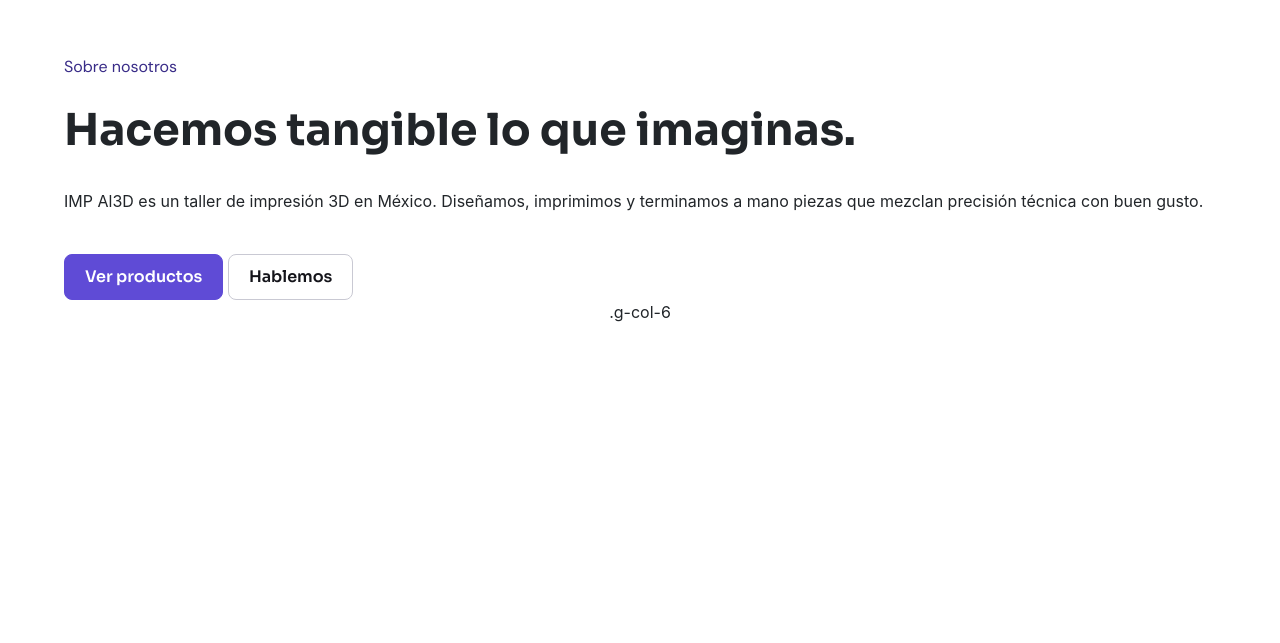
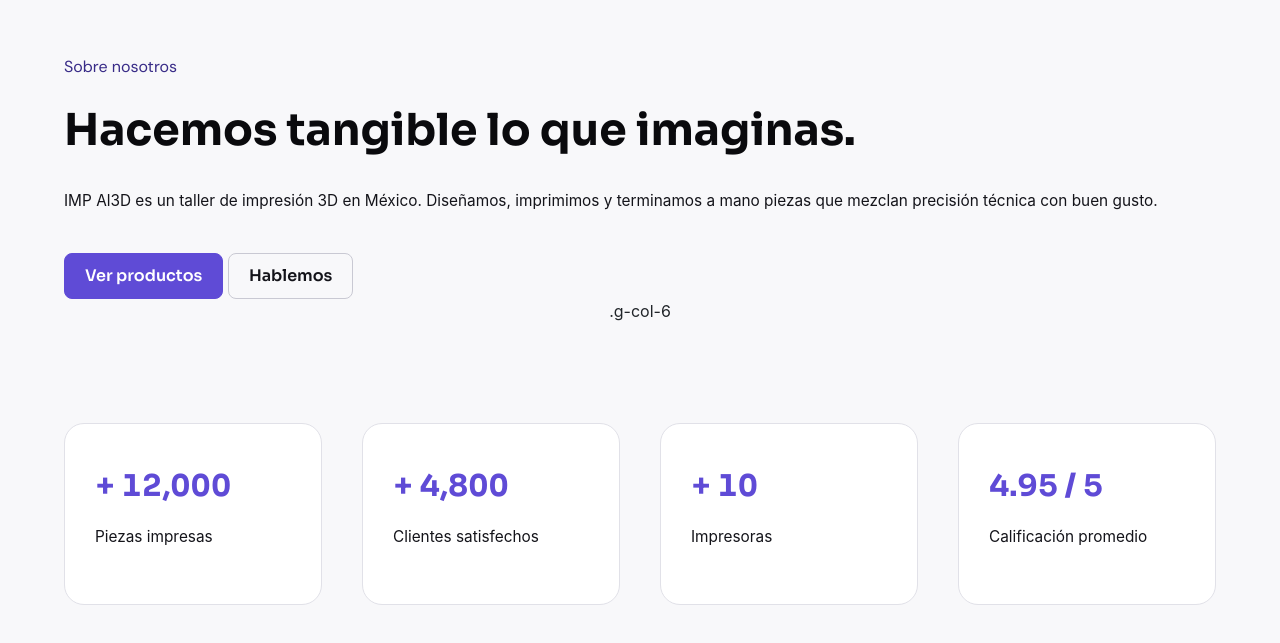
Before and after one commit to DiegoY2do/impal3d, a plain HTML site: page about.html in a window 1280 px wide. Shown: the part 53-696 px from the top of the page. Drawn offline with nearby package versions, Linux system fonts and the light colour scheme.

Commit message:
Estilos y contador de estadísticas en about

```diff
--- a/CSS/components/about.css
+++ b/CSS/components/about.css
@@ -1,6 +1,6 @@
 /* Todos los estilos de about van aqui */
 
-.hero-about{
+.hero-about {
   width: 100%;
   padding: 50px 0;
   display: flex;
@@ -8,7 +8,7 @@
   align-items: center;
 }
 
-.about-text{
+.about-text {
   width: 100%;
   display: flex;
   justify-content: center;
@@ -17,9 +17,63 @@
   gap: 25px;
 }
 
-.about-img{
+.about-img {
   width: 100%;
   display: flex;
   justify-content: center;
   align-items: center;
 }
+
+.statics-container{
+  width: 100%;
+  padding: 50px 0;
+  display: flex;
+  justify-content: center;
+  align-items: center;
+}
+
+.statistics-cards {
+  width: 100%;
+  display: grid;
+  grid-template-columns: repeat(4, 1fr);
+  gap: 40px;
+}
+
+.statistics-card {
+  padding: 40px 30px;
+  background: var(--neutro-0);
+  border: 1px solid var(--neutro-200);
+  display: flex;
+  justify-content: center;
+  align-items: flex-start;
+  flex-direction: column;
+  border-radius: 20px;
+}
+
+.statistics-card .number-statistics {
+  font-family: var(--font-heading);
+  font-weight: 700;
+  color: var(--morado-600);
+  font-size: clamp(30px, 2.7vw, 30px);
+}
+
+.statistics-card .number-statistics {
+  font-variant-numeric: tabular-nums;
+}
+
+@media (max-width: 1024px) {
+  .statistics-cards {
+    grid-template-columns: repeat(2, 1fr);
+  }
+}
+
+@media (max-width: 600px) {
+  .statistics-cards {
+    grid-template-columns: 1fr;
+    gap: 20px;
+  }
+
+  .statistics-card{
+    align-items: center;
+  }
+}
--- a/CSS/style.css
+++ b/CSS/style.css
@@ -50,6 +50,10 @@
     --info:   #4C9BF0;
 }
 
+body{
+    background: var(--neutro-50);
+}
+
 a{
     text-decoration: none;
 }
@@ -57,7 +61,14 @@
     font-family: var(--font-heading);
     font-size: clamp(28px, 3.5vw, 44px);
     font-weight: 700;
+    color: var(--neutro-950);
 }
+
+p{
+    color: var(--neutro-900);
+    font-size: clamp(14px, 1.2vw, 18px);
+}
+
 .container-max{
     width: 90%;
     max-width: 1800px;
--- /dev/null
+++ b/JS/components/statistics.js
@@ -0,0 +1,68 @@
+export function renderStatics(){
+    return `
+        <section class="statics-container">
+            <div class="container-max">
+                <div class="statistics-cards">
+                    <div class="statistics-card">
+                        <p class="number-statistics">+ <span class="counter" data-target="12000">0</span></p>
+                        <p>Piezas impresas</p>
+                    </div>
+                    <div class="statistics-card">
+                        <p class="number-statistics">+ <span class="counter" data-target="4800">0</span></p>
+                        <p>Clientes satisfechos</p>
+                    </div>
+                    <div class="statistics-card">
+                        <p class="number-statistics">+ <span class="counter" data-target="10">0</span></p>
+                        <p>Impresoras</p>
+                    </div>
+                    <div class="statistics-card">
+                        <p class="number-statistics"><span class="counter" data-target="4.95" data-decimals="2">0</span> / <span>5</span></p>
+                        <p>Calificación promedio</p>
+                    </div>
+                </div>
+            </div>
+        </section>
+    `;
+}
+
+function animateCounter(el) {
+    const target = Number(el.dataset.target);
+    const decimals = Number(el.dataset.decimals || 0);
+    const duration = 2000;
+    const startTime = performance.now();
+
+    const format = (value) =>
+        value.toLocaleString('es-MX', {
+            minimumFractionDigits: decimals,
+            maximumFractionDigits: decimals
+        });
+
+    function update(now) {
+        const progress = Math.min((now - startTime) / duration, 1);
+        const eased = 1 - Math.pow(1 - progress, 3);
+        el.textContent = format(eased * target);
+
+        if (progress < 1) {
+            requestAnimationFrame(update);
+        } else {
+            el.textContent = format(target);
+        }
+    }
+
+    requestAnimationFrame(update);
+}
+
+export function initStatics() {
+    const counters = document.querySelectorAll('.statistics-card .counter');
+
+    const observer = new IntersectionObserver((entries, obs) => {
+        entries.forEach(entry => {
+            if (entry.isIntersecting) {
+                animateCounter(entry.target);
+                obs.unobserve(entry.target);
+            }
+        });
+    }, { threshold: 0.5 });
+
+    counters.forEach(counter => observer.observe(counter));
+}
--- a/JS/main.js
+++ b/JS/main.js
@@ -1,8 +1,13 @@
-import {renderNavbar} from './components/header.js';
+import { renderNavbar } from './components/header.js';
 import { renderAboutHero } from './components/abouthero.js';
+import { renderStatics, initStatics } from './components/statistics.js';
 
 const header = document.querySelector('#header');
-header.innerHTML=renderNavbar();
+header.innerHTML = renderNavbar();
 
 const abouthero = document.querySelector('#abouthero');
-abouthero.innerHTML=renderAboutHero();
+abouthero.innerHTML = renderAboutHero();
+
+const statistics = document.querySelector('#statistics');
+statistics.innerHTML = renderStatics();
+initStatics();
--- a/about.html
+++ b/about.html
@@ -13,6 +13,7 @@
     <header id="header"></header>
     <main>
         <div id="abouthero"></div>
+        <div id="statistics"></div>
     </main>
 
     <script type="module" src="./JS/main.js"> </script>
```
Lines whose indentation alone changed are shown as unchanged.
